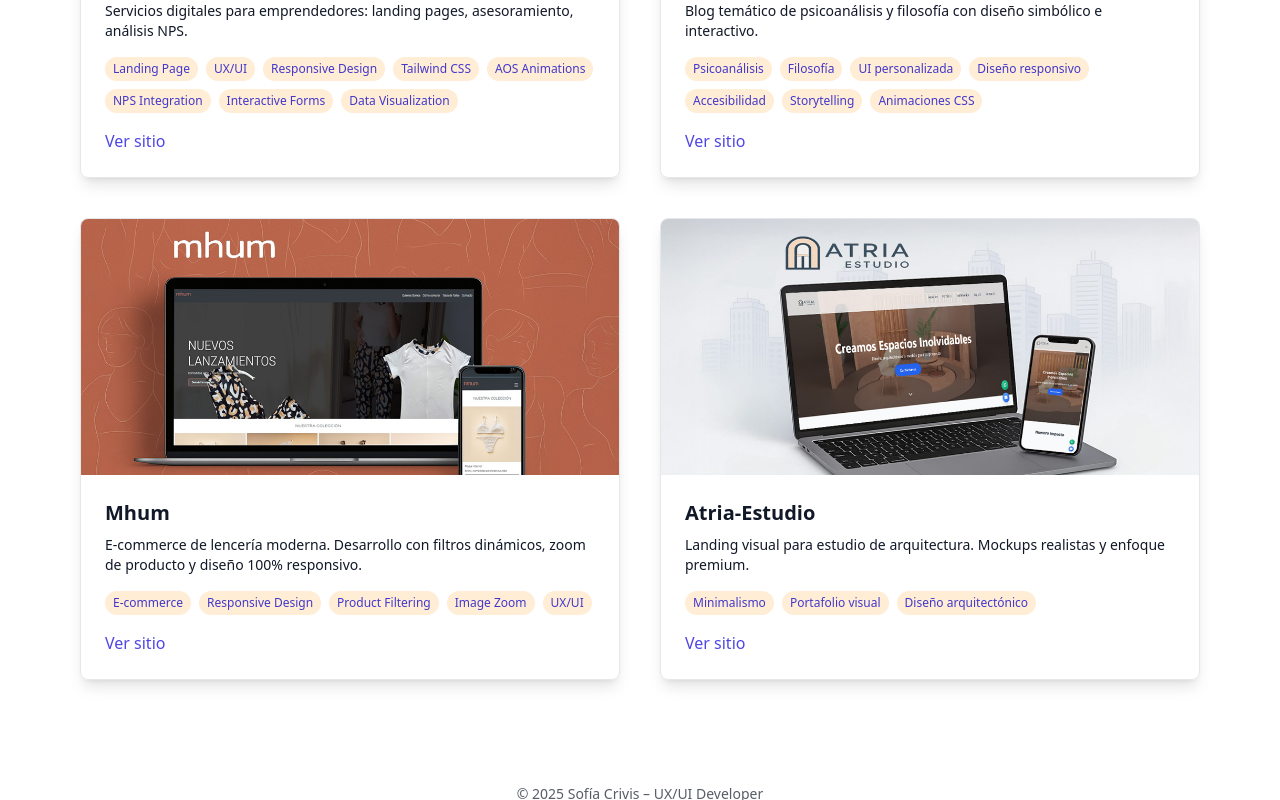
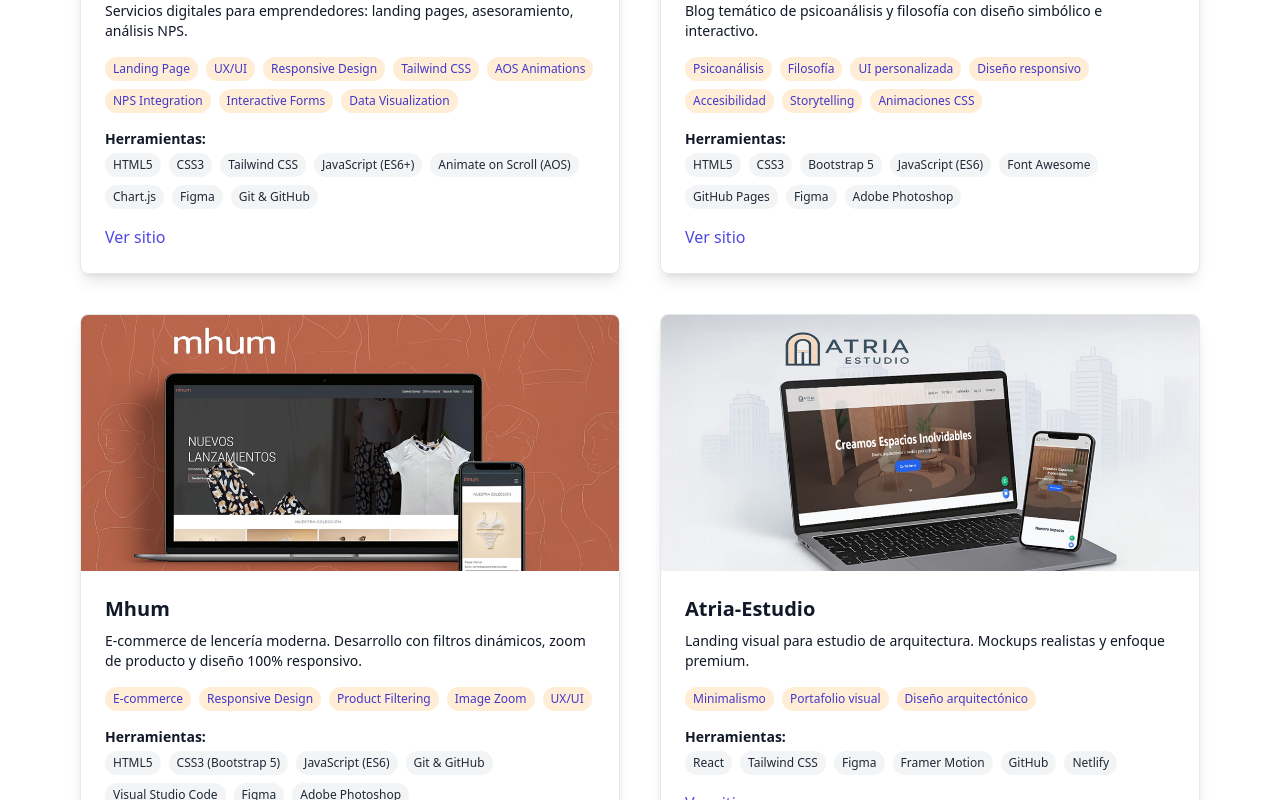
Before and after one commit to SofiaCrivisqui/mi-portfolio, a React (Vite) app: page / in a window 1280 px wide. Shown: the part 1180-1980 px from the top of the page. Built offline with nearby package versions, Linux system fonts and the light colour scheme.

Commit message:
agregando herramientas

```diff
--- a/src/components/ProjectCard.jsx
+++ b/src/components/ProjectCard.jsx
@@ -1,7 +1,14 @@
 import React from "react";
 import { motion } from "framer-motion";
 
-export default function ProjectCard({ name, description, image, link, tags }) {
+export default function ProjectCard({
+  name,
+  description,
+  image,
+  link,
+  tags,
+  herramientas,   // <-- añadida aquí
+}) {
   return (
     <motion.div
       whileHover={{ scale: 1.03 }}
@@ -11,6 +18,8 @@ export default function ProjectCard({ name, description, image, link, tags }) {
       <div className="p-6">
         <h4 className="text-xl font-semibold mb-2">{name}</h4>
         <p className="mb-4 text-sm">{description}</p>
+
+        {/* Tags */}
         <div className="flex flex-wrap gap-2 mb-4">
           {tags.map((tag, i) => (
             <span
@@ -21,6 +30,22 @@ export default function ProjectCard({ name, description, image, link, tags }) {
             </span>
           ))}
         </div>
+
+        {/* Herramientas */}
+        <div className="mb-4">
+          <h5 className="text-sm font-semibold mb-1">Herramientas:</h5>
+          <div className="flex flex-wrap gap-2">
+            {herramientas.map((tool, i) => (
+              <span
+                key={i}
+                className="text-xs bg-gray-100 text-gray-800 dark:bg-gray-800 dark:text-gray-200 px-2 py-1 rounded-full"
+              >
+                {tool}
+              </span>
+            ))}
+          </div>
+        </div>
+
         <a
           href={link}
           target="_blank"
```
